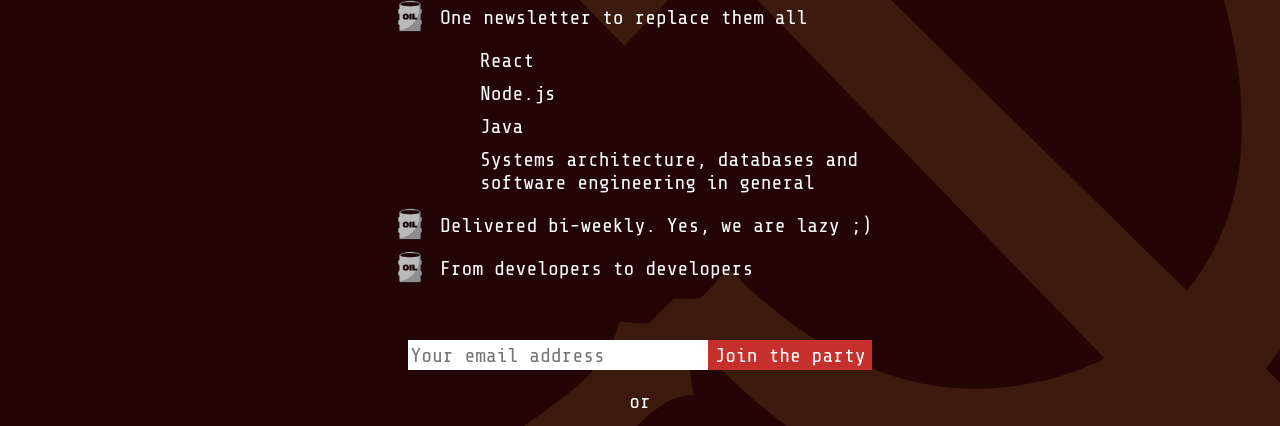
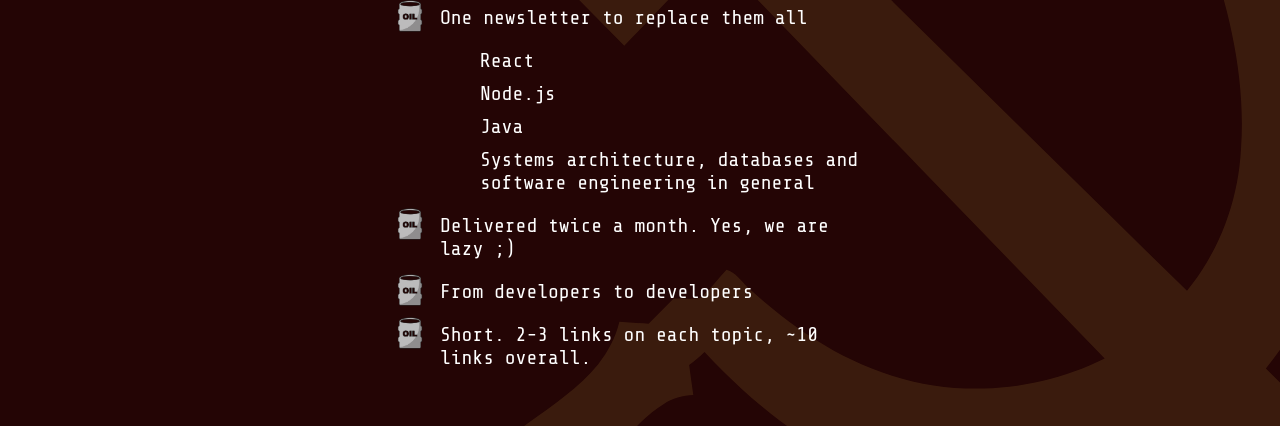
Before and after one commit to balalaikait/balalaikait.github.io, a plain HTML site: page index.html in a window 1280 px wide. Shown: the part 342-768 px from the top of the page. Drawn offline with nearby package versions, Linux system fonts and the light colour scheme.

Commit message:
Change text

```diff
--- a/index.html
+++ b/index.html
@@ -366,8 +366,9 @@
               <li>Systems architecture, databases and software engineering in general</li>
             </ul>
           </li>
-          <li>Delivered bi-weekly. Yes, we are lazy ;)</li>
+          <li>Delivered twice a month. Yes, we are lazy ;)</li>
           <li>From developers to developers</li>
+          <li>Short. 2-3 links on each topic, ~10 links overall.</li>
         </ul>
       </section>
       <section class="subscribe">
```
